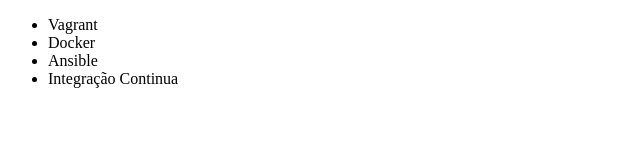
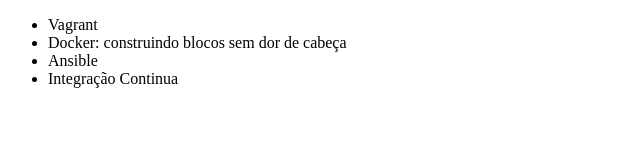
Before and after one commit to willianPaulinoSantos/alura-git, a plain HTML site: page index.html in a window 1280 px wide. Shown: the whole page, without its empty margins (0-640 px from the left). Drawn offline with Linux system fonts and the light colour scheme.

Commit message:
Corrigindo erro docker

```diff
--- a/index.html
+++ b/index.html
@@ -7,7 +7,7 @@
 <body>
     <ul>
         <li>Vagrant</li>
-        <li>Docker</li>
+        <li>Docker: construindo blocos sem dor de cabeça</li>
         <li>Ansible</li>
         <li>Integração Continua</li>
     </ul>
```
